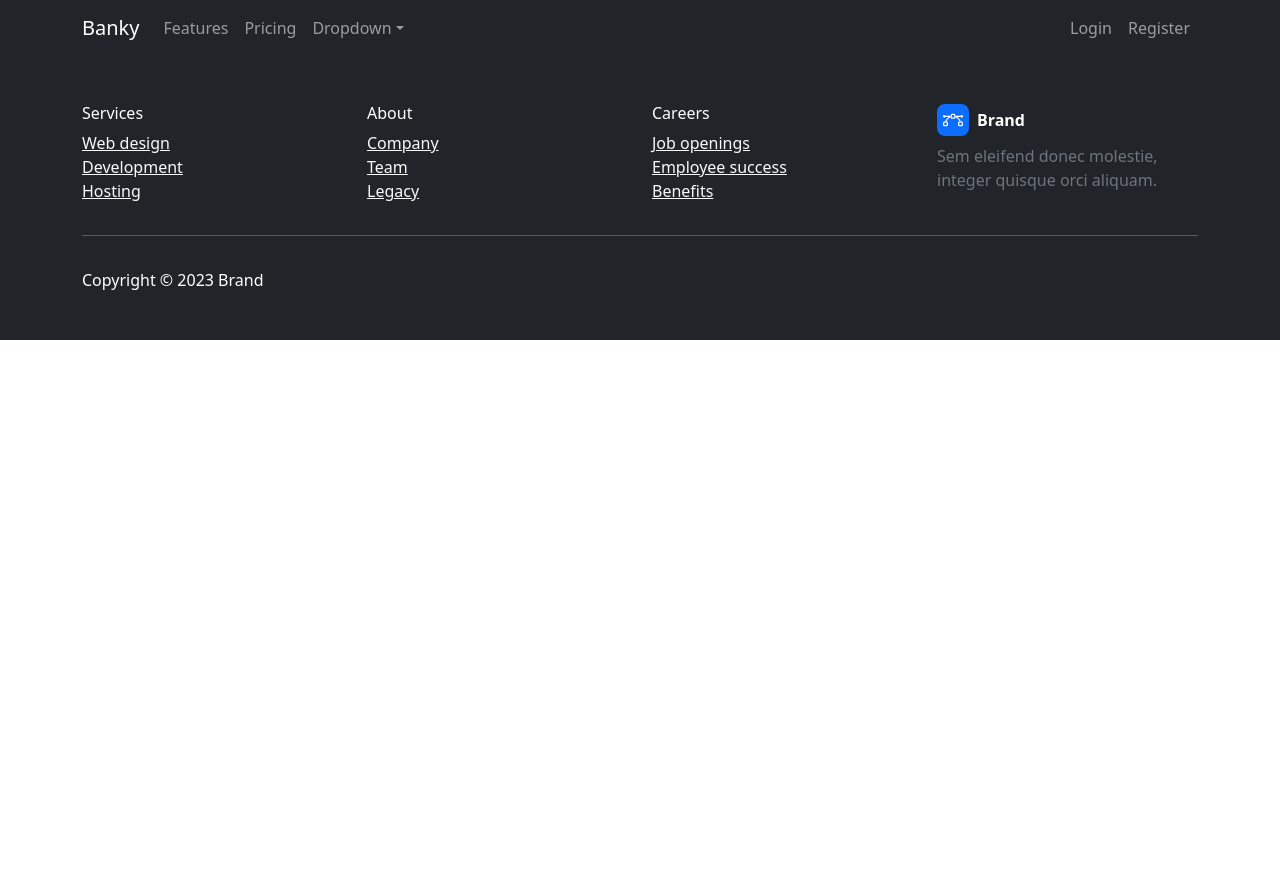
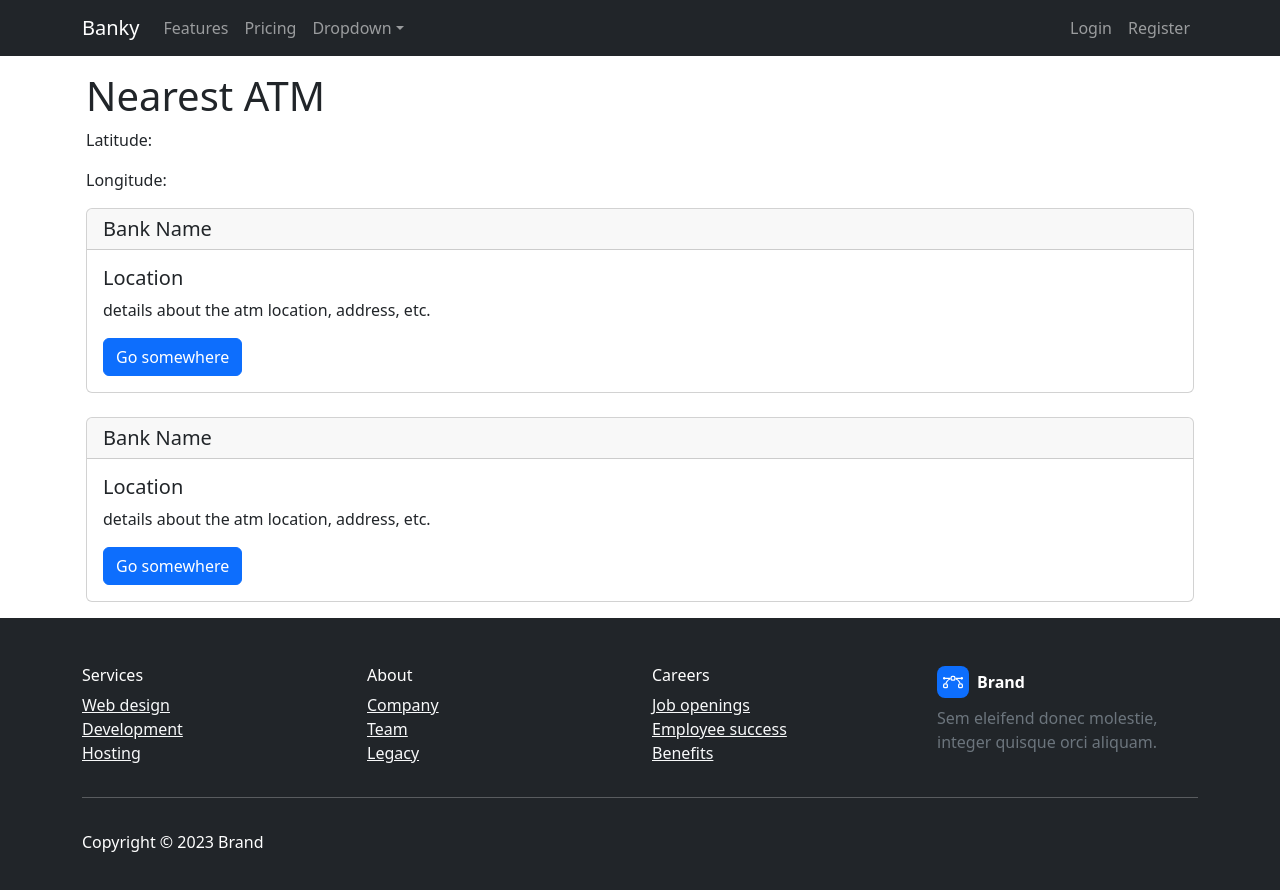
Before and after one commit to mustafausama/banky, a React (Create React App) app in the folder views/: page /nearest-atm in a window 1280 px wide. Shown: the top 890 px of the page. Before the commit the page ends 800 px from the top, so only its background shows below. Built offline with nearby package versions, Linux system fonts and the light colour scheme; no server answers.

Commit message:
nearest atm page added

```diff
--- a/views/src/App.js
+++ b/views/src/App.js
@@ -9,6 +9,7 @@ import BankAccount from './pages/BankAccount';
 import CreateTransaction from './pages/CreateTransaction';
 import Register from './pages/Register';
 import Login from './pages/Login';
+import NearestAtm from './pages/NearestAtm';
 import 'react-toastify/dist/ReactToastify.css';
 import Review from './pages/Review';
 import Currency from './pages/Currency';
@@ -35,6 +36,7 @@ function App() {
           <Route path="/login" element={<Login />} />
           <Route path="/review" element={<Review />} />
           <Route path="/currency" element={<Currency />} />
+          <Route path="/nearest-atm" element={<NearestAtm />} />
         </Routes>
         <ToastContainer />
         <Footer />
--- /dev/null
+++ b/views/src/pages/NearestAtm.js
@@ -0,0 +1,63 @@
+import { useState } from 'react';
+import Button from 'react-bootstrap/Button';
+import Card from 'react-bootstrap/Card';
+import Container from 'react-bootstrap/Container';
+
+const NearestAtm = () => {
+  const [location, setLocation] = useState({
+    lat: null,
+    lng: null,
+  });
+
+  // send request to server to get nearest atm
+  // const getNearestAtm = async () => {
+  return (
+    <Container className="p-3">
+      {navigator.geolocation.getCurrentPosition(function (position) {
+        setLocation({
+          lat: position.coords.latitude,
+          lng: position.coords.longitude,
+        });
+      })}
+
+      <h1>Nearest ATM</h1>
+
+      <p>Latitude: {location.lat}</p>
+      <p>Longitude: {location.lng}</p>
+      <Card>
+        <Card.Header as="h5">Bank Name</Card.Header>
+        <Card.Body>
+          <Card.Title>Location</Card.Title>
+          <Card.Text>details about the atm location, address, etc.</Card.Text>
+          <Button variant="primary">Go somewhere</Button>
+        </Card.Body>
+      </Card>
+      <br />
+      <Card>
+        <Card.Header as="h5">Bank Name</Card.Header>
+        <Card.Body>
+          <Card.Title>Location</Card.Title>
+          <Card.Text>details about the atm location, address, etc.</Card.Text>
+          <Button variant="primary">Go somewhere</Button>
+        </Card.Body>
+      </Card>
+    </Container>
+  );
+};
+
+export default NearestAtm;
+
+function WithHeaderStyledExample() {
+  return (
+    <Card>
+      <Card.Header as="h5">Featured</Card.Header>
+      <Card.Body>
+        <Card.Title>Special title treatment</Card.Title>
+        <Card.Text>
+          With supporting text below as a natural lead-in to additional content.
+        </Card.Text>
+        <Button variant="primary">Go somewhere</Button>
+      </Card.Body>
+    </Card>
+  );
+}
```
